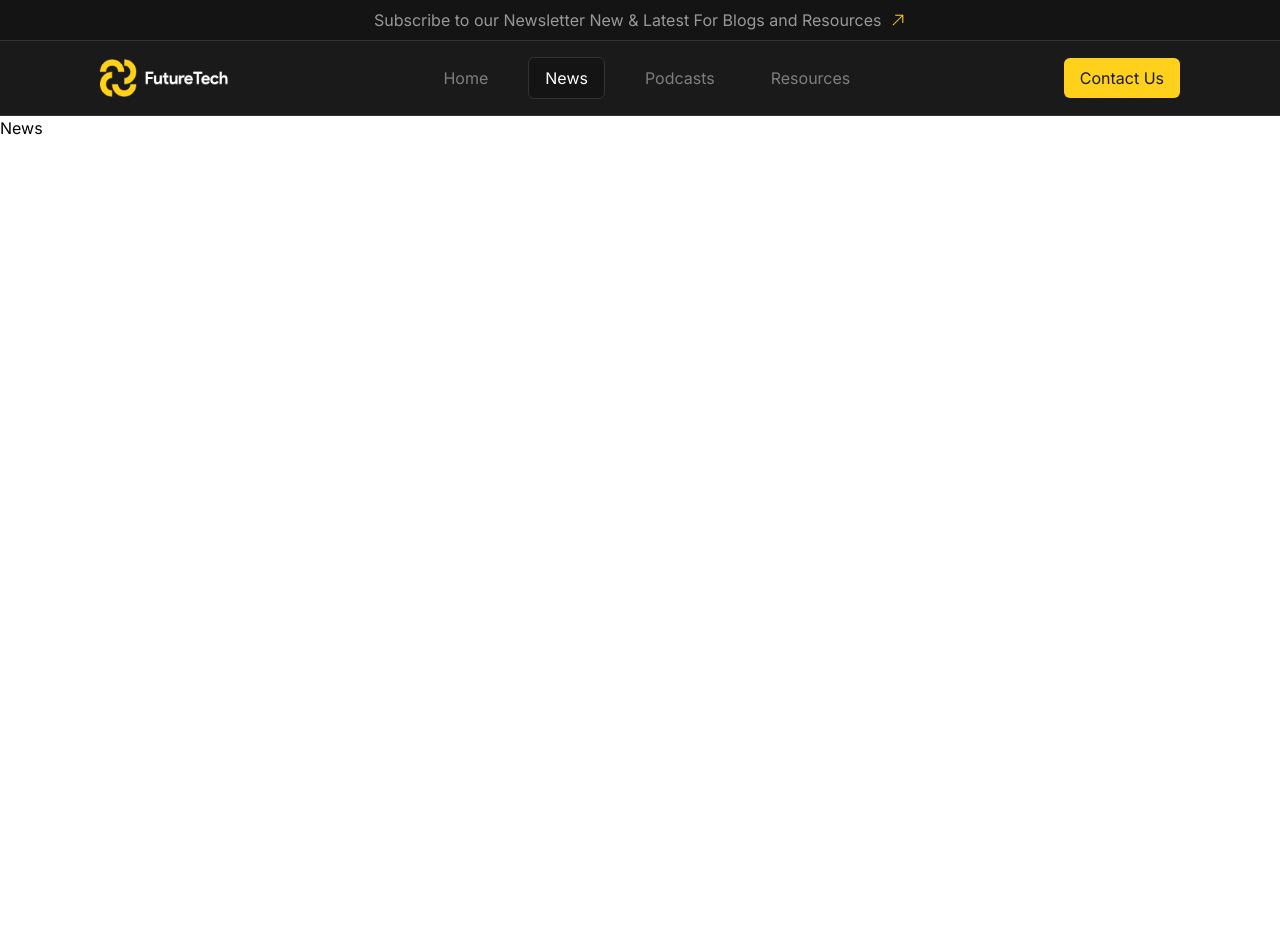
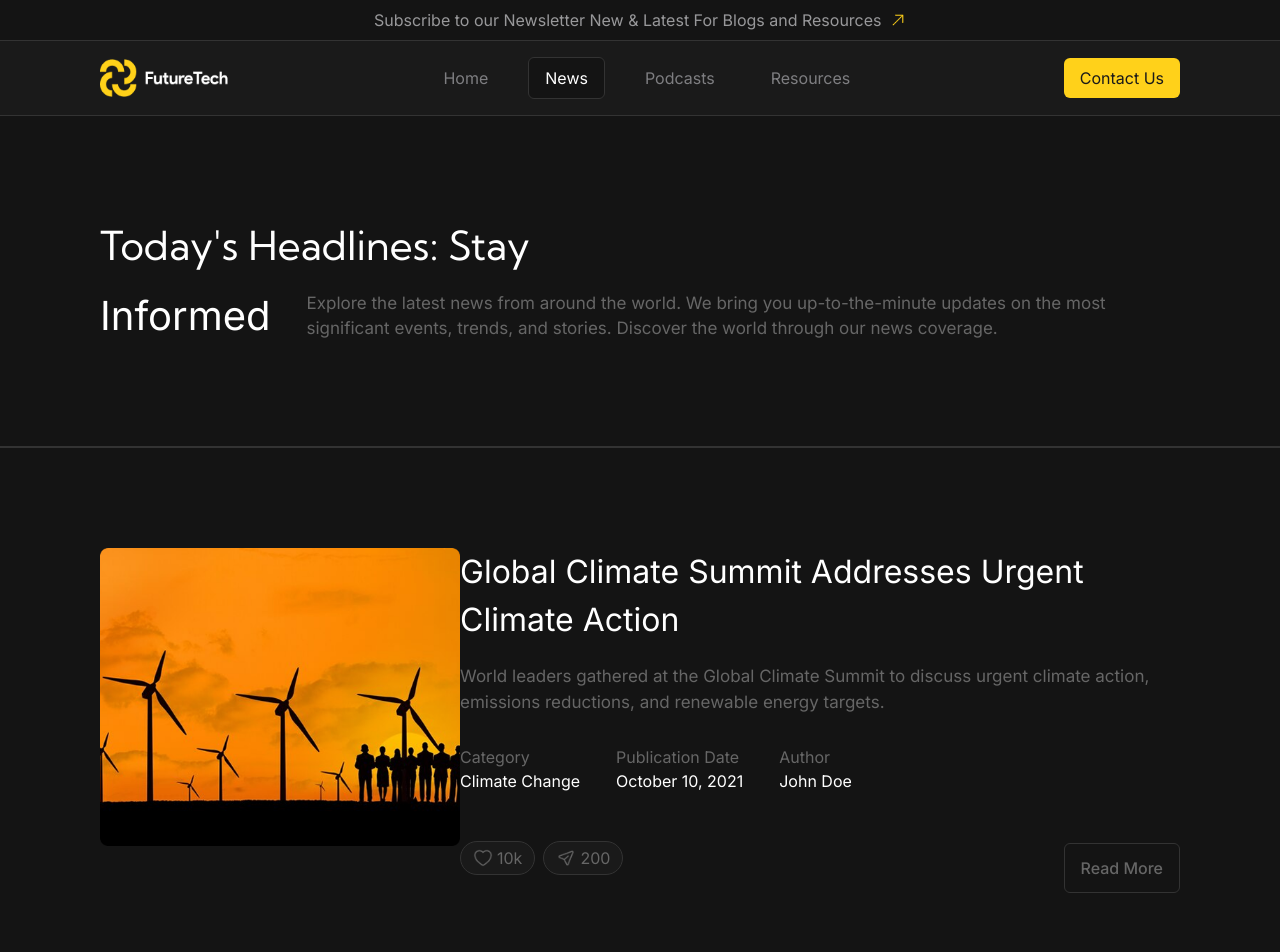
Before and after one commit to devsultan06/blog, a Next.js app: page /news in a window 1280 px wide. Shown: the top 952 px of the page. Before the commit the page ends 800 px from the top, so only its background shows below. Built offline with nearby package versions, Linux system fonts and the light colour scheme; a web font is replaced by a local one.

Commit message:
Add Footer component to layout; update News page with new content and styling

```diff
--- a/app/globals.css
+++ b/app/globals.css
@@ -15,8 +15,3 @@
 body {
   font-family: "Inter", sans-serif;
 }
-
-
-.badge{
-
-}
--- a/app/layout.tsx
+++ b/app/layout.tsx
@@ -2,6 +2,7 @@ import type { Metadata } from "next";
 import "./globals.css";
 import SubscribeBanner from "@components/layout/SubscribeBanner";
 import NavBar from "@components/layout/NavBar";
+import Footer from "@components/layout/Footer";
 
 export const metadata: Metadata = {
     title: "AI Blog",
@@ -25,6 +26,7 @@ export default function RootLayout({
                 <SubscribeBanner />
                 <NavBar />
                 {children}
+                <Footer/>
             </body>
         </html>
     );
--- a/app/news/page.tsx
+++ b/app/news/page.tsx
@@ -1,9 +1,86 @@
+import Image from "next/image";
 
 export default function News() {
     return (
-        <div >
+        <div className="news bg-deepblack text-white ">
 
-            <h1>News</h1>
+            <div className=" max-900:block px-[100px] max-900:px-[20px] border-b  border-dark20 py-[100px] max-900:py-[50px]">
+                <h1 className="text-[40px] max-900:text-[33px] font-kumbh text-white">Today's Headlines: Stay</h1>
+                <div className="flex gap-9 items-center justify-center mt-[10px] max-900:block">
+                    <div>
+                        <h1 className="text-[40px] max-900:text-[33px] text-white">Informed</h1>
+
+                    </div>
+                    <div>
+                        <p className="text-lightgrey text-[17px]">Explore the latest news from around the world. We bring you up-to-the-minute updates on the most significant events, trends, and stories. Discover the world through our news coverage.</p>
+
+                    </div>
+                </div>
+
+
+            </div>
+
+            <div className="box flex justify-between items-start max-900:block border-b border-t border-dark20 px-[100px] max-900:px-[20px] py-[100px] max-900:py-[50px]">
+                <div className="item flex-[1] max-900:w-full max-900:mb-[30px]">
+
+                    <Image src="/images/news1.png" alt="AI Illustration" width={400} height={400} className="max-900:w-full max-900:h-auto max-900:max-h-[300px]" />
+
+
+                </div>
+
+                <div className="flex-[2]">
+                    <h1 className="text-[32px] max-900:text-[30px] text-white">Global Climate Summit Addresses Urgent Climate Action
+
+                    </h1>
+                    <div>
+                        <p className="text-lightgrey text-[17px] mt-[20px] mb-[30px]">World leaders gathered at the Global Climate Summit to discuss urgent climate action, emissions reductions, and renewable energy targets.
+
+                        </p>
+                    </div>
+
+                    <div className="text-white flex gap-9">
+                        <div className="category">
+                            <p className="text-lightgrey">Category</p>
+                            <p className="">Climate Change</p>
+                        </div>
+                        <div className="publication">
+                            <p className="text-lightgrey">Publication Date</p>
+                            <p className="">October 10, 2021</p>
+                        </div>
+                        <div className="author">
+                            <p className="text-lightgrey">Author</p>
+                            <p className="">John Doe</p>
+                        </div>
+                    </div>
+
+                    <div className="flex justify-between items-center mt-[30px]">
+                        <div>
+                            <div className="icons flex gap-2">
+                                <div className="like flex gap-1 justify-center cursor-pointer items-center border border-dark20 bg-black px-3 py-1 rounded-[30px]">
+                                    <Image src="/images/like.png" alt="Like" width={20} height={20} />
+                                    <p className="text-lightgrey">10k</p>
+                                </div>
+
+                                <div className="share flex gap-1 justify-center cursor-pointer items-center border border-dark20 bg-black px-3 py-1 rounded-[30px]">
+                                    <Image src="/images/share.png" alt="Share" width={20} height={20} />
+                                    <p className="text-lightgrey">200</p>
+                                </div>
+                            </div>
+                        </div>
+                        <div>
+                            <div className="item max-900:w-[100%]">
+                                <button className="relative overflow-hidden mt-[20px] max-900:w-[100%] border border-dark20 text-lightgrey px-4 py-3 rounded-md transition duration-300 ease-in-out group">
+                                    <span className="absolute inset-0 bg-yellow scale-x-0 origin-left transition-transform duration-300 ease-in-out group-hover:scale-x-100"></span>
+
+                                    <span className="relative z-10 font-medium group-hover:text-black transition duration-300">Read More</span>
+
+                                </button>
+                            </div>
+                        </div>
+                    </div>
+
+                </div>
+            </div>
         </div>
     );
 }
--- a/app/page.tsx
+++ b/app/page.tsx
@@ -127,7 +127,6 @@ export default function Home() {
 
       <Future />
 
-      <Footer />
 
     </div>
 
```
Also changed, not shown: public/images/news1.png (added).
